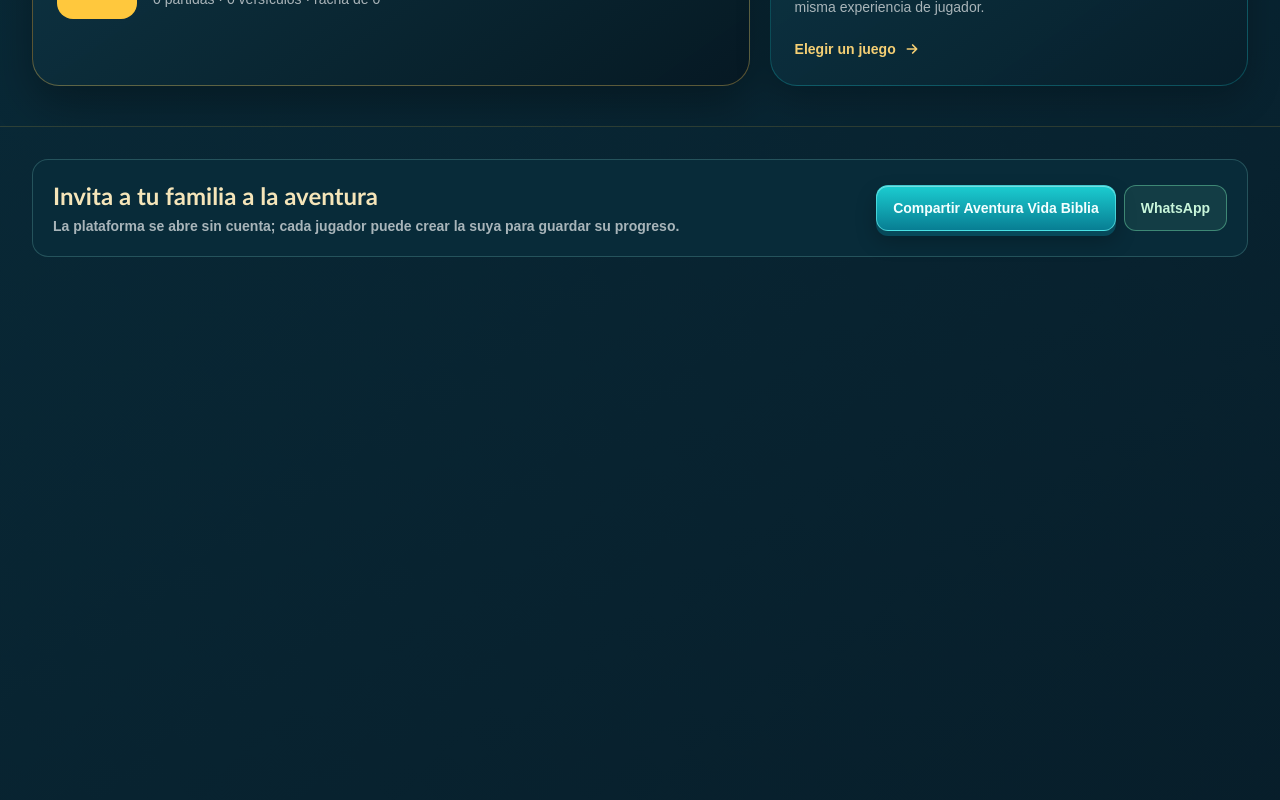
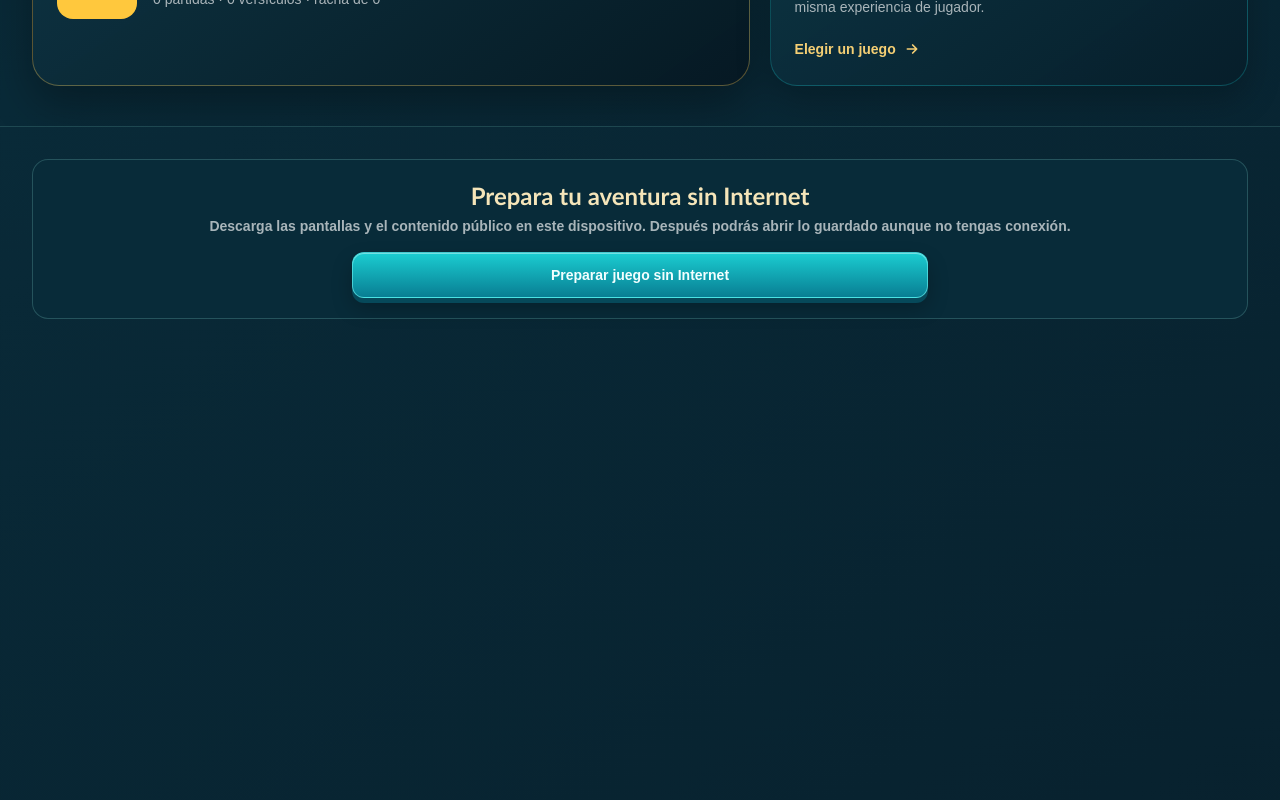
Before and after one commit to edwjacpinros2012-dev/aventura-vida-biblia, a Next.js app: page / in a window 1280 px wide. Shown: the part 2160-2960 px from the top of the page. Built offline with nearby package versions, Linux system fonts and the light colour scheme; no server answers; the database is empty.

Commit message:
Expose offline download on the home screen

```diff
--- a/app/page.tsx
+++ b/app/page.tsx
@@ -1,10 +1,20 @@
 import { HomeDashboard } from "@/components/home-dashboard";
 import { PlatformShareButton } from "@/components/platform-share-button";
+import { OfflineDownloadButton } from "@/components/offline-download-button";
 
 export default function HomePage() {
   return <>
     <HomeDashboard />
-    <section className="av-page border-y border-sun/15 px-4 py-8 sm:px-6 lg:px-8">
+    <section className="av-page border-y border-teal-200/15 px-4 py-8 sm:px-6 lg:px-8">
+      <div className="mx-auto flex max-w-7xl flex-col items-center gap-4 rounded-2xl border border-teal-200/20 bg-[#082b39] p-5 text-center">
+        <div>
+          <p className="font-display text-2xl font-black text-[#f5e5b9]">Prepara tu aventura sin Internet</p>
+          <p className="mt-1 text-sm font-semibold text-white/65">Descarga las pantallas y el contenido público en este dispositivo. Después podrás abrir lo guardado aunque no tengas conexión.</p>
+        </div>
+        <OfflineDownloadButton />
+      </div>
+    </section>
+    <section className="av-page border-b border-sun/15 px-4 py-8 sm:px-6 lg:px-8">
       <div className="mx-auto flex max-w-7xl flex-col items-center justify-between gap-4 rounded-2xl border border-teal-200/20 bg-[#082b39] p-5 text-center sm:flex-row sm:text-left">
         <div><p className="font-display text-2xl font-black text-[#f5e5b9]">Invita a tu familia a la aventura</p><p className="mt-1 text-sm font-semibold text-white/65">La plataforma se abre sin cuenta; cada jugador puede crear la suya para guardar su progreso.</p></div>
         <PlatformShareButton />
```
